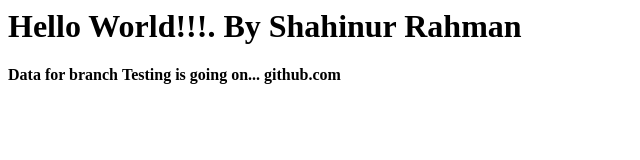
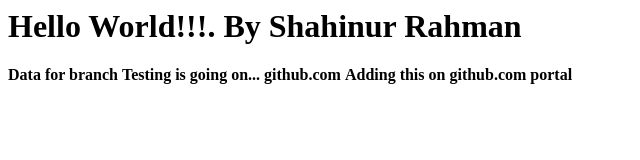
Before and after one commit to shahinengg2/firstgitrepo, a plain HTML site: page index.html in a window 1280 px wide. Shown: the whole page, without its empty margins (0-640 px from the left). Drawn offline with Linux system fonts and the light colour scheme.

Commit message:
Update index.html
Editing index.html

```diff
--- a/index.html
+++ b/index.html
@@ -3,5 +3,6 @@
 <h1>Hello World!!!. By Shahinur Rahman</h1>
 <b>Data for branch</b>
 <b>Testing is going on... github.com</b>
+  <b>Adding this on github.com portal</b>
 </body>
 </html>
```
